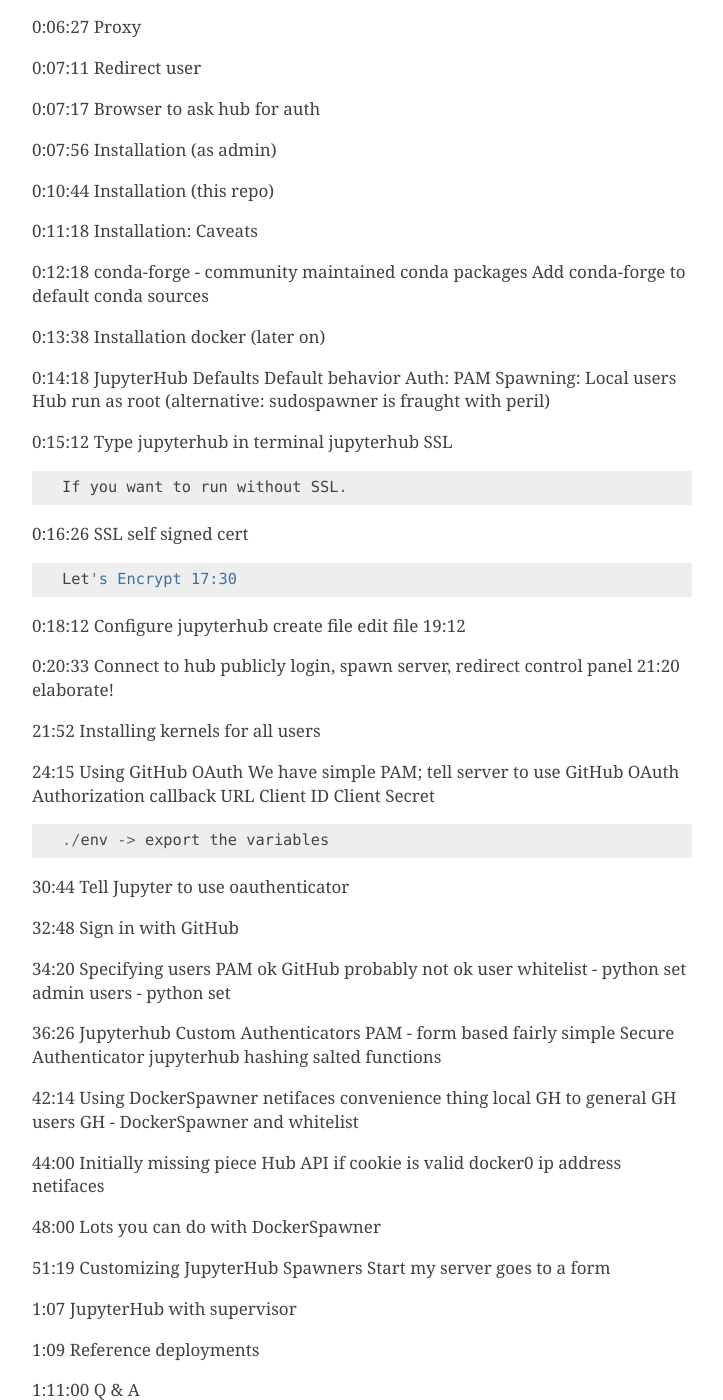
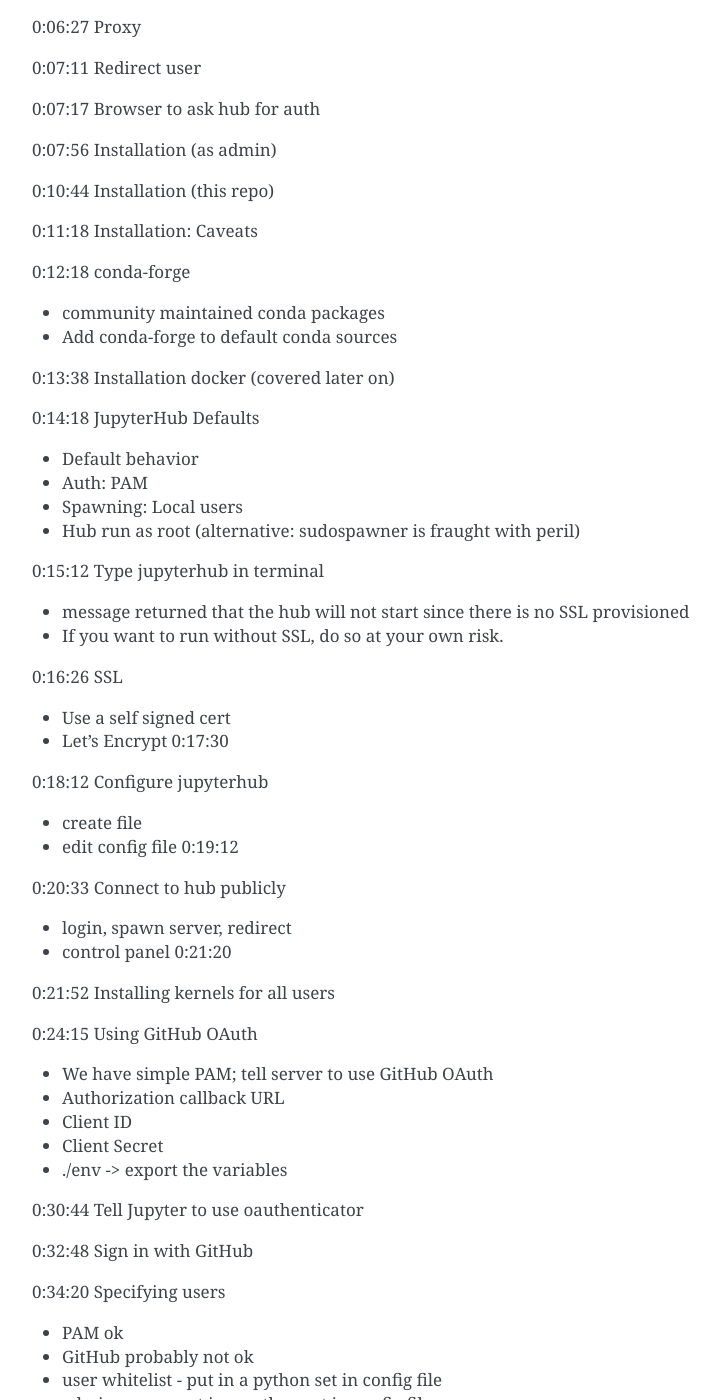
Before and after one commit to jupyterhub/jupyterhub-tutorial, a Sphinx documentation site: the page built from docs/timeline.md, in a window 1280 px wide and 1400 px high, scrolled down 414 px. Shown: the whole window, without its empty margins (388-1111 px from the left). Built offline with Sphinx 7.4.7, drawn with Linux system fonts in a browser that asks for light colours; some of the changed text lies outside the part shown.

Commit message:
Edit timeline and img file location

```diff
--- a/docs/timeline.md
+++ b/docs/timeline.md
@@ -28,77 +29,87 @@
 
 0:11:18 Installation: Caveats
 
-0:12:18 conda-forge - community maintained conda packages
-   Add conda-forge to default conda sources
+0:12:18 conda-forge
 
-0:13:38 Installation docker (later on)
+- community maintained conda packages
+- Add conda-forge to default conda sources
+
+0:13:38 Installation docker (covered later on)
 
 0:14:18 JupyterHub Defaults
-    Default behavior
-    Auth: PAM
-    Spawning: Local users
-    Hub run as root (alternative: sudospawner is fraught with peril)
+
+- Default behavior
+- Auth: PAM
+- Spawning: Local users
+- Hub run as root (alternative: sudospawner is fraught with peril)
 
 0:15:12 Type jupyterhub in terminal
-    jupyterhub SSL
 
-    If you want to run without SSL.
+- message returned that the hub will not start since there is no SSL provisioned
+- If you want to run without SSL, do so at your own risk.
 
 0:16:26 SSL
-    self signed cert
 
-    Let's Encrypt 17:30
+- Use a self signed cert
+- Let's Encrypt 0:17:30
 
 0:18:12 Configure jupyterhub
-    create file
-    edit file 19:12
+
+- create file
+- edit config file 0:19:12
 
 0:20:33 Connect to hub publicly
-    login, spawn server, redirect
-    control panel 21:20 elaborate!
 
-21:52 Installing kernels for all users
+- login, spawn server, redirect
+- control panel 0:21:20
 
-24:15 Using GitHub OAuth
-    We have simple PAM; tell server to use GitHub OAuth
-    Authorization callback URL
-    Client ID
-    Client Secret
+0:21:52 Installing kernels for all users
 
-    ./env -> export the variables
+0:24:15 Using GitHub OAuth
 
-30:44 Tell Jupyter to use oauthenticator
+- We have simple PAM; tell server to use GitHub OAuth
+- Authorization callback URL
+- Client ID
+- Client Secret
 
-32:48 Sign in with GitHub
+- ./env -> export the variables
 
-34:20 Specifying users
-    PAM ok
-    GitHub probably not ok
-    user whitelist - python set
-    admin users - python set
+0:30:44 Tell Jupyter to use oauthenticator
 
-36:26 Jupyterhub Custom Authenticators
-    PAM - form based fairly simple
-    Secure Authenticator
-    jupyterhub hashing salted functions
+0:32:48 Sign in with GitHub
 
-42:14 Using DockerSpawner
-    netifaces convenience thing
-    local GH to general GH users
-    GH - DockerSpawner
-    and whitelist
+0:34:20 Specifying users
 
-44:00 Initially missing piece Hub API if cookie is valid
-    docker0 ip address netifaces
+- PAM ok
+- GitHub probably not ok
+- user whitelist - put in a python set in config file
+- admin users - put in a python set in config file
 
-48:00 Lots you can do with DockerSpawner
+0:36:26 Jupyterhub Custom Authenticators
 
-51:19 Customizing JupyterHub Spawners
-   Start my server goes to a form
+- PAM - form based fairly simple
+- Secure Authenticator
+- jupyterhub hashing salted functions
 
-1:07 JupyterHub with supervisor
+0:42:14 Using DockerSpawner
 
-1:09 Reference deployments
+- netifaces - python convenience library
+- local GH to general GH users
+- GH - DockerSpawner and whitelist
+
+0:44:00 Initially missing piece Hub API if cookie is valid
+
+- docker0 ip address netifaces
+
+0:48:00 Lots you can do with DockerSpawner
+
+0:51:19 Customizing JupyterHub Spawners
+
+- Start my server goes to a form
+
+1:07:00 JupyterHub with supervisor
+
+1:09:00 Reference deployments
 
 1:11:00 Q & A
 
```
Also changed, not shown: other parts of docs/timeline.md (+3 -2 lines), docs/img/spawn-form.png (added).
